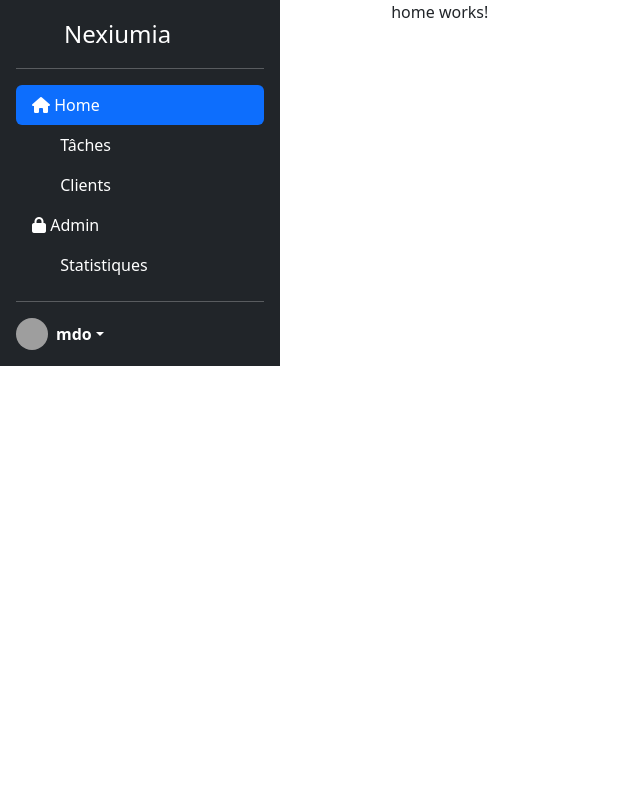
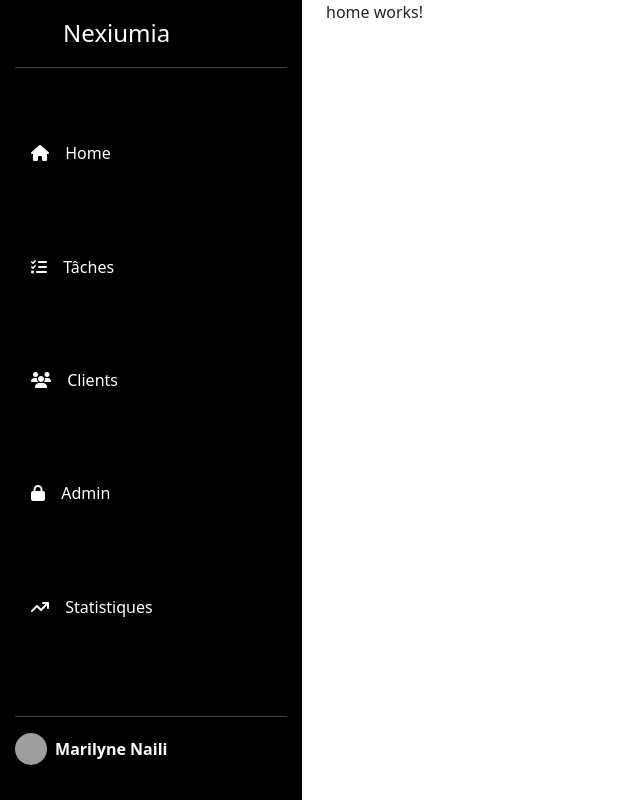
Before and after one commit to TheMaxium69/NexiumiaCRM-FrontEnd, an Angular app: page / in a window 1280 px wide. Shown: the whole page, without its empty margins (0-640 px from the left). Built offline with nearby package versions, Linux system fonts and the light colour scheme; grey boxes are pictures that could not be loaded.

Commit message:
finish navbar

```diff
--- a/src/app/app.component.css
+++ b/src/app/app.component.css
@@ -1,7 +1,7 @@
 .left {
-    width: 30%;
+    width: 25%;
 }
 
 .right {
-    width: 70%;
+    width: 75%;
 }
--- a/src/app/navbar/navbar.component.css
+++ b/src/app/navbar/navbar.component.css
@@ -0,0 +1,26 @@
+#navbar {
+    height: 100%;
+}
+
+#navbar .content {
+    display: flex;
+    flex-direction: column;
+    flex-shrink: 0;
+    color: white;
+    background-color: black;
+    padding: 5%;
+    height: 100%;
+}
+
+#navbar ul {
+    height: 80%;
+    justify-content: space-evenly;
+}
+
+#navbar i {
+    margin-right: 5%;
+}
+
+#navbar ul a:focus {
+    background-color: blue ;
+}
--- a/src/app/navbar/navbar.component.html
+++ b/src/app/navbar/navbar.component.html
@@ -1,26 +1,26 @@
-<nav>
-    <div class="d-flex flex-column flex-shrink-0 p-3 text-white bg-dark" style="width: 280px;">
+<nav id="navbar">
+    <div class="content">
         <a href="/" class="d-flex align-items-center mb-3 mb-md-0 me-md-auto text-white text-decoration-none">
           <svg class="bi me-2" width="40" height="32"><use xlink:href="#bootstrap"></use></svg>
           <span class="fs-4">Nexiumia</span>
         </a>
         <hr>
-        <ul class="nav nav-pills flex-column mb-auto">
+        <ul class="nav nav-pills flex-column">
           <li class="nav-item">
-            <a href="#" class="nav-link active" aria-current="page">
+            <a routerLink="/"class="nav-link text-white" aria-current="page">
                 <i class="fa-solid fa-house"></i>
               Home
             </a>
           </li>
           <li>
-            <a href="#" class="nav-link text-white">
-              <svg class="bi me-2" width="16" height="16"><use xlink:href="#speedometer2"></use></svg>
+            <a routerLink="/tache" class="nav-link text-white">
+              <i class="fa-solid fa-list-check"></i>
               Tâches
             </a>
           </li>
           <li>
-            <a href="#" class="nav-link text-white">
-              <svg class="bi me-2" width="16" height="16"><use xlink:href="#table"></use></svg>
+            <a routerLink="/client" class="nav-link text-white">
+              <i class="fa-solid fa-users"></i>
               Clients
             </a>
           </li>
@@ -31,25 +31,18 @@
             </a>
           </li>
           <li>
-            <a href="#" class="nav-link text-white">
-              <svg class="bi me-2" width="16" height="16"><use xlink:href="#people-circle"></use></svg>
+            <a routerLink="/stats" class="nav-link text-white">
+              <i class="fa-solid fa-arrow-trend-up"></i>
               Statistiques
             </a>
           </li>
         </ul>
         <hr>
         <div class="dropdown">
-          <a href="#" class="d-flex align-items-center text-white text-decoration-none dropdown-toggle" id="dropdownUser1" data-bs-toggle="dropdown" aria-expanded="false">
+          <a href="#" class="d-flex align-items-center text-white text-decoration-none ">
             <img src="https://github.com/mdo.png" alt="" width="32" height="32" class="rounded-circle me-2">
-            <strong>mdo</strong>
+            <strong>Marilyne Naili</strong>
           </a>
-          <ul class="dropdown-menu dropdown-menu-dark text-small shadow" aria-labelledby="dropdownUser1">
-            <li><a class="dropdown-item" href="#">New project...</a></li>
-            <li><a class="dropdown-item" href="#">Settings</a></li>
-            <li><a class="dropdown-item" href="#">Profile</a></li>
-            <li><hr class="dropdown-divider"></li>
-            <li><a class="dropdown-item" href="#">Sign out</a></li>
-          </ul>
         </div>
       </div>
 </nav>
```
